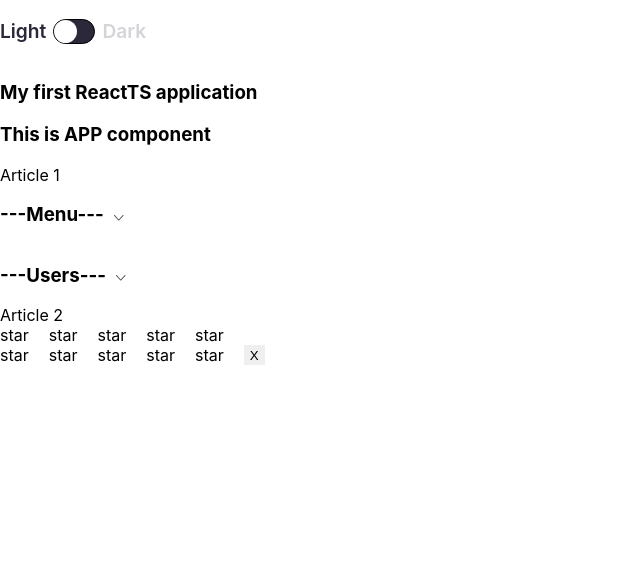
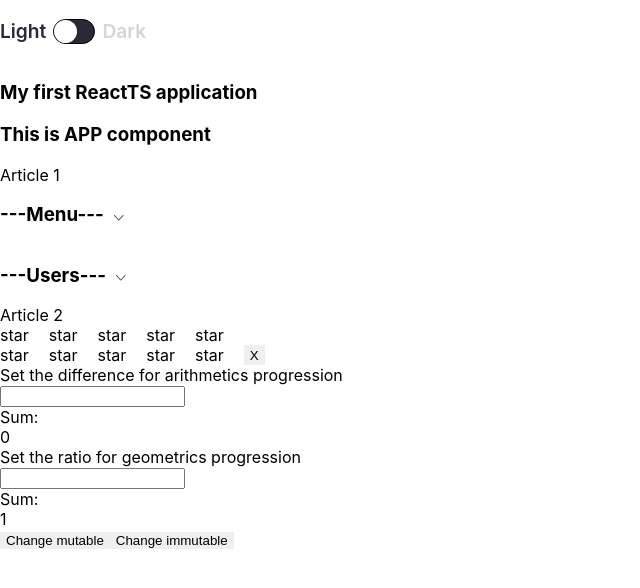
Before and after one commit to showermax/my-app, a React (Create React App) app: page / in a window 1280 px wide. Shown: the top 588 px of the page, without its empty margins (0-640 px from the left). Built offline with nearby package versions, Linux system fonts and the light colour scheme.

Commit message:
memo tests

```diff
--- a/src/App.tsx
+++ b/src/App.tsx
@@ -4,6 +4,8 @@ import {Accordion} from "./Component/Accordion/Accordion";
 import {Rating} from "./Component/Rating/Rating";
 import {Onoff} from "./Component/OnOff/Onoff";
 import {UncontrolledRating} from "./Component/Rating/UncontrolledRating";
+import {MemoTestStories} from "./Component/MemoTest/MemoTestStories";
+import MutablityTest from "./MutablityTest";
 
 
 function App() {
@@ -25,6 +27,8 @@ function App() {
             Article 2
             <Rating value={rating} onStarClick={setRating}/>
             <UncontrolledRating />
+            <MemoTestStories />
+            <MutablityTest />
         </div>
     );
 }
--- /dev/null
+++ b/src/Component/MemoTest/MemoTestStories.tsx
@@ -0,0 +1,59 @@
+import React, {ChangeEvent, useMemo, useState} from "react";
+
+export function MemoTestStories() {
+    const [difference, setDifference] = useState(0)
+    const [ratio, setRatio] = useState(0)
+    let resultArithmetic = 0
+    let resultGeometric = 1
+
+    const arithmetic = () => {
+        for (let i = 0; i < 10; i++) {
+            resultArithmetic = resultArithmetic + difference
+        }
+        return resultArithmetic
+    }
+
+    const geometric =()=> {
+        for (let i = 0; i < 10; i++) {
+            let temp = 1
+            while (temp < 100000000) {
+                temp++
+            }
+            resultGeometric = resultGeometric + resultGeometric * ratio
+        } return resultGeometric
+    }
+    useMemo(geometric, [ratio])
+    return (
+        <div>
+            <div>
+                <div>Set the difference for arithmetics progression</div>
+                <input type="text"
+                       onChange={(e: ChangeEvent<HTMLInputElement>) => setDifference(+e.currentTarget.value)}/>
+                <div>Sum:</div>
+                <div>{arithmetic()}</div>
+            </div>
+            <div>
+                <div>Set the ratio for geometrics progression</div>
+                <input type="text" onChange={(e: ChangeEvent<HTMLInputElement>) => setRatio(+e.currentTarget.value)}/>
+                <div>Sum:</div>
+                <div>{resultGeometric}</div>
+            </div>
+
+
+            {/*<MemoProgression array={array}/>*/}
+            {/*<InputValue value={difference}/>*/}
+        </div>
+    );
+};
+
+
+const Progression = (props: { array: Array<number> }) => {
+    console.log('hi')
+    return <div>{props.array.map(el => <span> {el} </span>)}</div>
+}
+const MemoProgression = React.memo(Progression)
+
+const InputValue = (props: { value: string }) => {
+    return <div>{props.value}</div>
+
+}
--- /dev/null
+++ b/src/MutablityTest.tsx
@@ -0,0 +1,28 @@
+import React, {useState} from 'react';
+
+const MutablityTest = () => {
+
+    const [arr1,setArr1]=useState([1,2,3])
+    const [arr2,setArr2] = useState(['a','b','c'])
+
+    const changeMut =() =>{
+        arr1.push(4)
+        setArr1(arr1)
+    }
+    const changeImm =() =>{
+        setArr2([...arr2,'d'])
+    }
+
+    console.log('rendered')
+    console.log(arr1)
+    console.log(arr2)
+    return (
+        <div>
+            <button onClick={changeMut}>Change mutable</button>
+            <button onClick={changeImm}>Change immutable</button>
+
+        </div>
+    );
+};
+
+export default MutablityTest;
```
Also changed, not shown: 1 other file (tests, documents, lock files or other folders).
